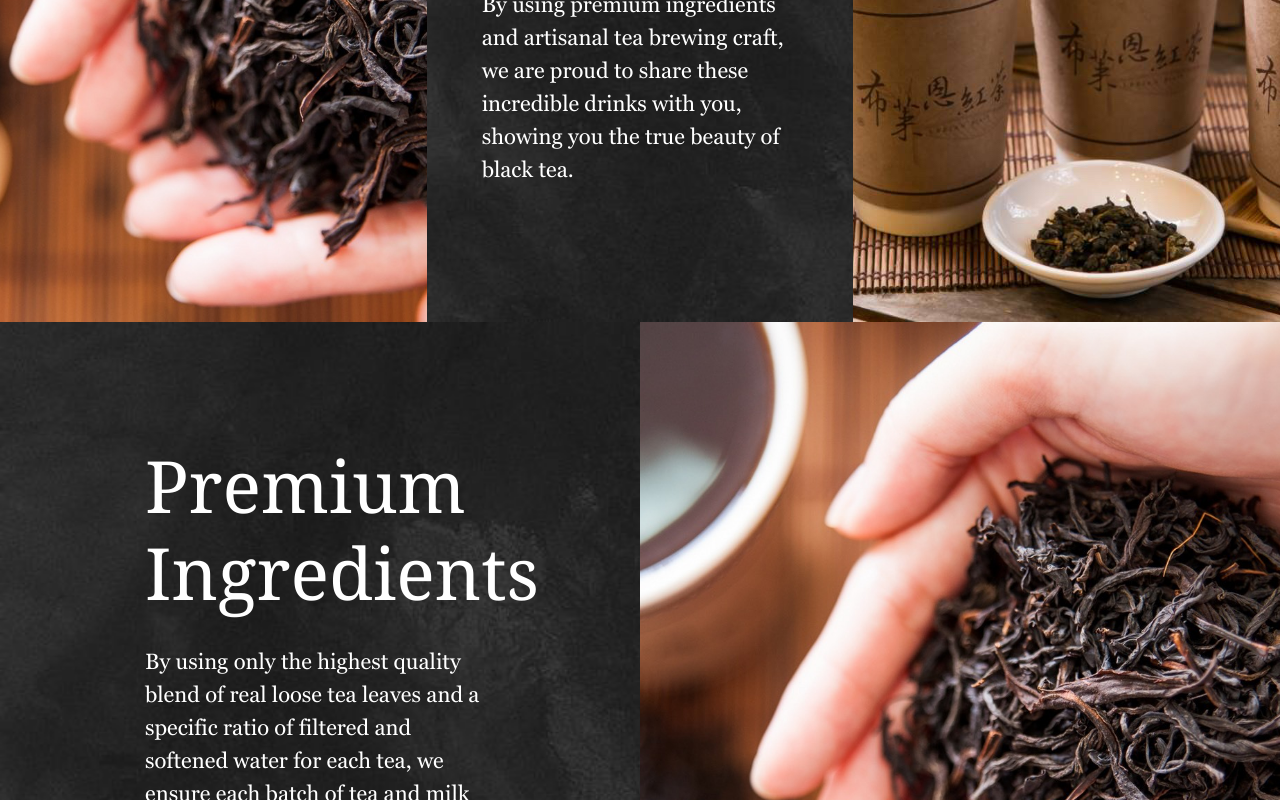
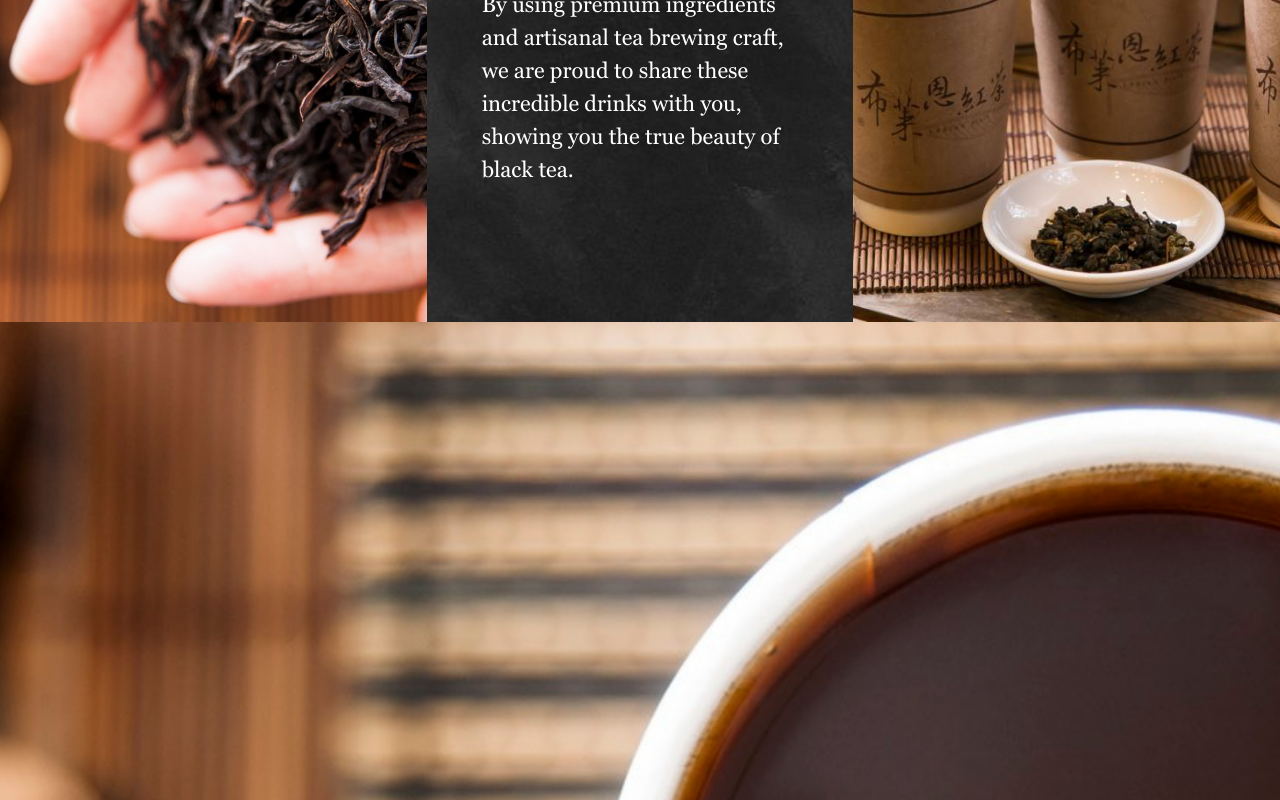
Before and after one commit to xngokevin/brian-black-tea, a React (Create React App) app: page / in a window 1280 px wide. Shown: the part 1180-1980 px from the top of the page. Built offline with nearby package versions, Linux system fonts and the light colour scheme.

Commit message:
Fix parallax image bugs, reorder layout of home

```diff
--- a/src/assets/scss/components/parallax/parallax-image.scss
+++ b/src/assets/scss/components/parallax/parallax-image.scss
@@ -1,3 +1,6 @@
 .c-parallax-image {
-  padding-bottom: 82.5%;
+  display: none;
+  @include media-breakpoint-up(lg) {
+    display: block;
+  }
 }
--- a/src/components/parallax/parallax-image.js
+++ b/src/components/parallax/parallax-image.js
@@ -6,10 +6,10 @@ function ParallaxImage(props) {
       <Parallax
         bgImage={props.image}
         bgImageAlt=""
-        strength={800}
-        bgImageStyle={{ height: "100%", objectFit: "cover" }}
+        strength={600}
+        bgImageStyle={{ height: "100%", width: "100%", objectFit: "cover" }}
       >
-        <div style={{ paddingBottom: "82.5%" }} />
+        <div style={{ height: "1600px" }} />
       </Parallax>
     </div>
   );
--- a/src/pages/home/index.js
+++ b/src/pages/home/index.js
@@ -29,6 +29,7 @@ class Home extends Component {
           image1={teaLeavesImage}
           image2={threeTeasImage}
         />
+        <ParallaxImage image={singleTeaTopViewImage} />
         <TwoColText
           h1={"Premium Ingredients"}
           p={
@@ -44,7 +45,6 @@ class Home extends Component {
           }
           image={threeTeasImage}
         />
-        <ParallaxImage image={singleTeaTopViewImage} />
       </div>
     );
   }
```
